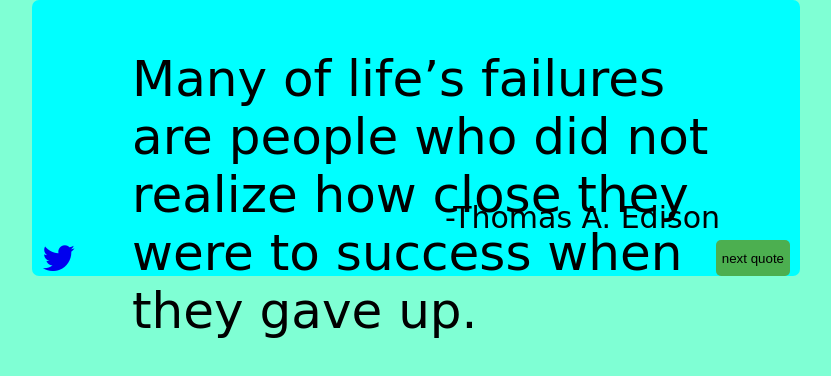
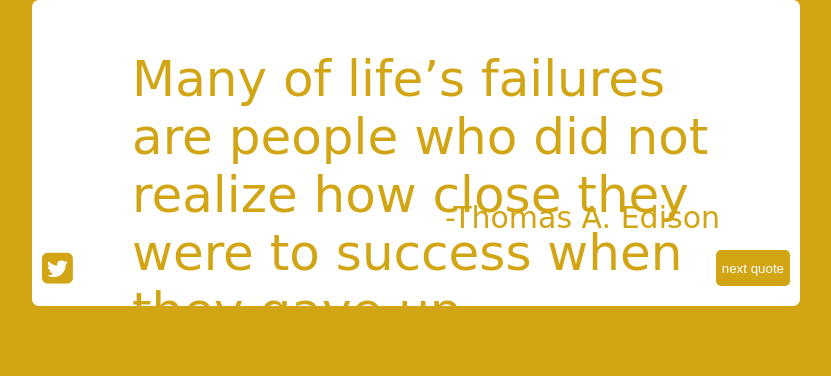
Before and after one commit to Advitya-sharma/Random-Quote-Machine, a plain HTML site: page index.html in a window 1280 px wide. Shown: the whole page, without its empty margins (224-1055 px from the left). Drawn offline with nearby package versions, Linux system fonts and the light colour scheme; a web font is replaced by a local one.

Commit message:
complete ver 1

```diff
--- a/index.html
+++ b/index.html
@@ -17,11 +17,11 @@
           </div>
           <span id="author"></span>
           <div id="clickables">
-            <a id="tweet-quote" href="twitter.com/intent/tweet"><i class="fa fa-twitter" aria-hidden="true" style="font-size:36px"></i></a>
-
+            <a id="tweet-quote" href="twitter.com/intent/tweet"><i class="fa fa-twitter-square" aria-hidden="true" style="font-size:36px"></i></a>
             <button id="new-quote" type="button" class="btn btn-info">next quote</button>
           </div>
         </div>
       </div>
+      <img src="" alt="">
 </body>
 </html>
--- a/main.js
+++ b/main.js
@@ -46,6 +46,8 @@ const quotes = [
     }
   ];
 
+  const colors = ["#DA7961","#9B8AEE","#28947C","#E4D889","#B27BC2"];
+
   function selector() {
     return quotes[Math.floor(Math.random() * 9)];
   }
@@ -54,8 +56,24 @@ const quotes = [
     $("#text").text(quote.quote);
     $("#author").text(`-${quote.author}`);
   }
+
+  function colorChange(){
+    document.body.style.setProperty("--defaultColor", colors[Math.floor(Math.random() * colors.length)]);
+      }
+   function getSetText(){
+     var text = $("#text").text();
+     $("#tweet-quote").attr("href",`https://twitter.com/intent/tweet?text=+${text}`);
+   }
   $(document).ready(quoteSetter);
 
   $(document).ready(function(){
-      $("#new-quote").click(quoteSetter)
+      $("#new-quote").click(quoteSetter);
     });
+
+  $(document).ready(function(){
+    $("#new-quote").click(colorChange);
+  });
+
+  $(document).ready(function(){
+    $("#tweet-quote").click(getSetText);
+  })
--- a/style.css
+++ b/style.css
@@ -1,5 +1,8 @@
+html {
+    --defaultColor: #D1A513;
+  }
 body {
-    background-color: aquamarine;
+    background-color: var(--defaultColor);
     height: 100%;
     margin: 0;
   }
@@ -9,7 +12,7 @@ body {
     flex-direction: column;
     height: 30%;
     width: 60%;
-    background-color: aqua;
+    background-color: white;
     border: 5px;
     border-radius: 7px;
     margin: 0 auto;
@@ -22,6 +25,7 @@ body {
     width: 600px;
     font-family: 'Qwigley', cursive;
     font-size: 50px;
+    color: var(--defaultColor);
   }
 
   #author {
@@ -29,22 +33,28 @@ body {
     margin-right: 80px;
     font-size: 30px;
     font-family: 'Tulpen One', cursive;
+    color: var(--defaultColor);
   }
 
   #clickables {
-    margin-top: 40px;
+    margin-top: 50px;
     display: flex;
+    padding-bottom: 20px;
     justify-content: space-between;
   }
 
   #tweet-quote {
     margin-left: 10px;
   }
+  .fa-twitter-square{
+      color: var(--defaultColor);
+  }
 
   #new-quote {
     margin-right: 10px;
     border-radius: 5px;
-    background-color: #4CAF50;
+    background-color: var(--defaultColor);
     border:0;
+    color: white;
     font-family: Arial, Helvetica, sans-serif;
   }
```
